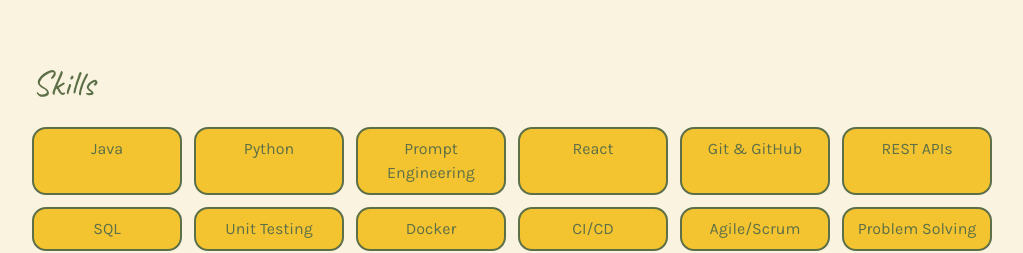
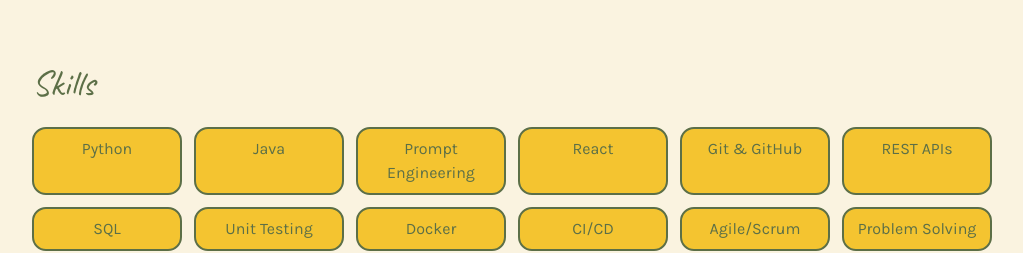
Before and after one commit to chsriv/chsriv-personal-portfolio-site, a Next.js app: page / in a window 1280 px wide. Shown: the part 860-1113 px from the top of the page, without its empty margins (128-1151 px from the left). Built offline with nearby package versions, Linux system fonts and the light colour scheme.

Commit message:
feat: update skills grid component with new skills list
Co-authored-by: Srivishnavi Chebrolu <134829048+chsriv@users.noreply.github.com>

```diff
--- a/components/skills-grid.tsx
+++ b/components/skills-grid.tsx
@@ -1,6 +1,6 @@
 const skills = [
+  "Python",
   "Java",
-  "Python",
   "Prompt Engineering",
   "React",
   "Git & GitHub",
```
